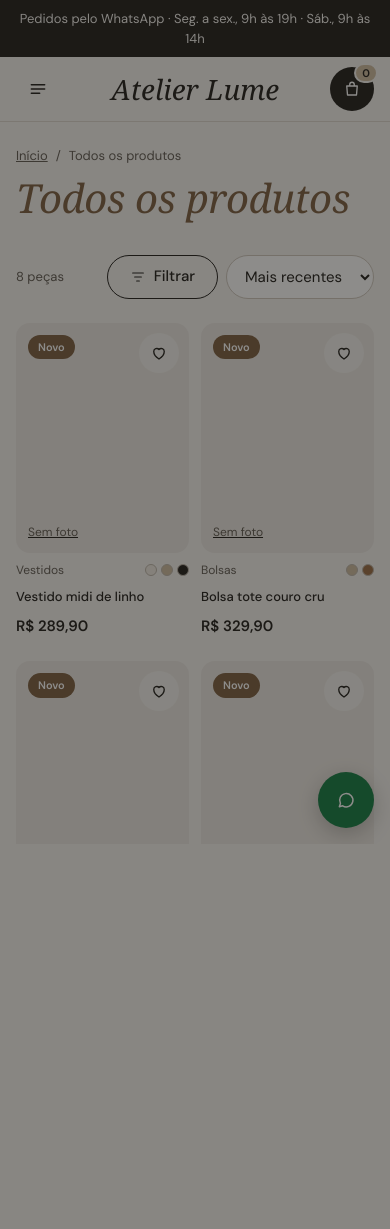
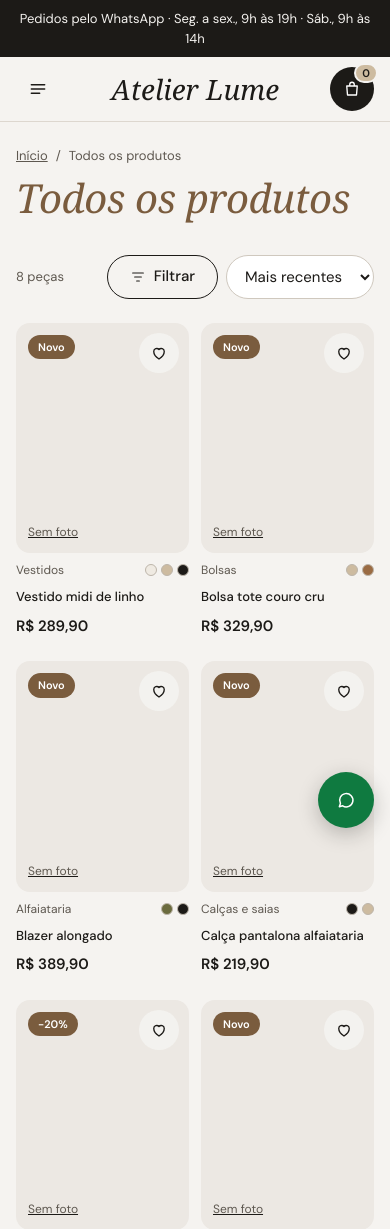
Before and after one commit to fabiomelodev/vitrine, a Laravel app: page /atelierlume/produtos in a window 390 px wide. Shown: the top 1229 px of the page. Before the commit the page ends 840 px from the top, so only its background shows below. Run offline with Laravel 12, Linux system fonts and the light colour scheme; data comes from the database, SQL or seed files in the repository; data that the repository does not hold is empty; some libraries are stand-ins or nearby versions; some web fonts are replaced.

Commit message:
fix(AllProducts): corrigido front do filtro no mobile

```diff
--- a/resources/views/storefront/livewire/product-grid.blade.php
+++ b/resources/views/storefront/livewire/product-grid.blade.php
@@ -50,7 +50,7 @@
 
             <button type="button" class="btn btn-dark btn-block only-mobile" @click="filtersOpen = false">Ver {{ $total }} {{ $total === 1 ? 'peça' : 'peças' }}</button>
         </aside>
-        <div class="drawer-backdrop only-mobile" x-show="filtersOpen" x-cloak @click="filtersOpen = false" style="display: block"></div>
+        <div class="drawer-backdrop" x-show="filtersOpen" x-cloak @click="filtersOpen = false"></div>
 
         <div class="listing-main">
             <div class="toolbar">
```
